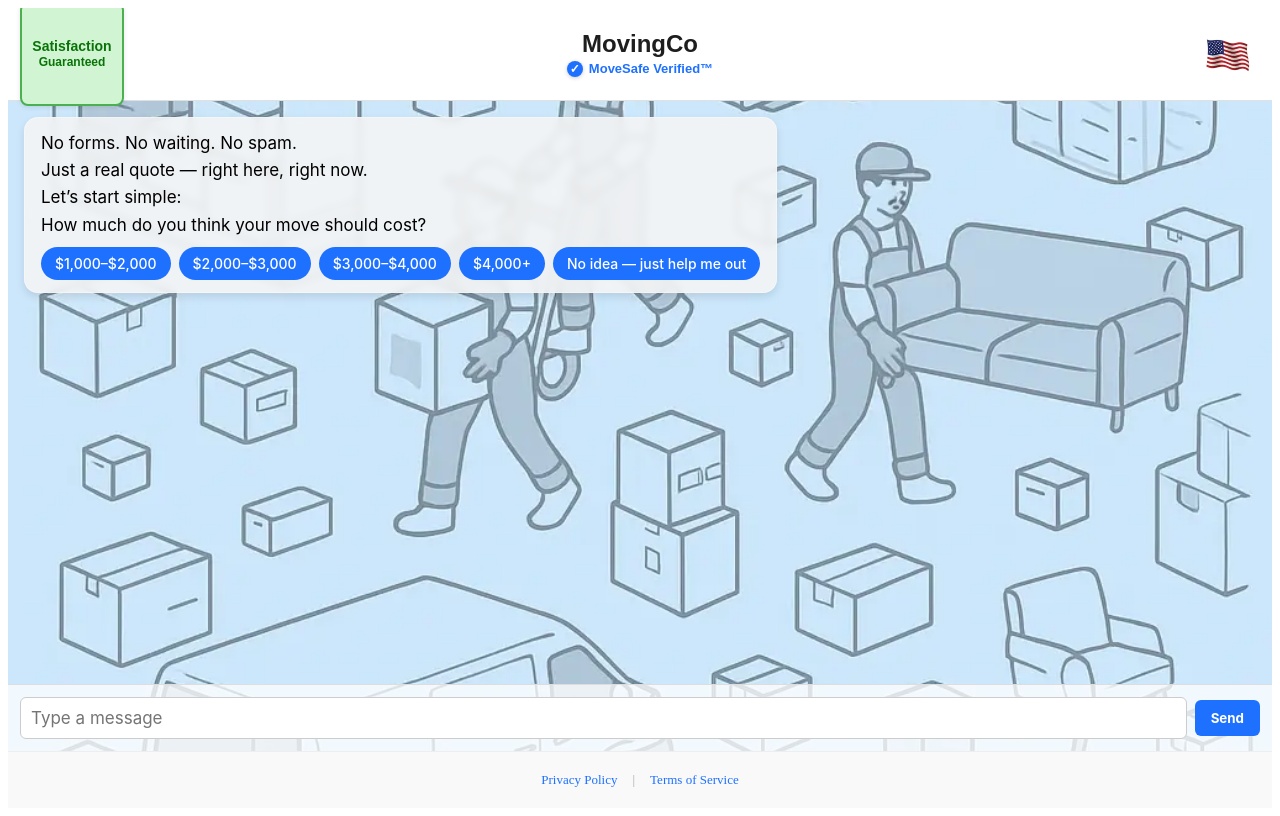
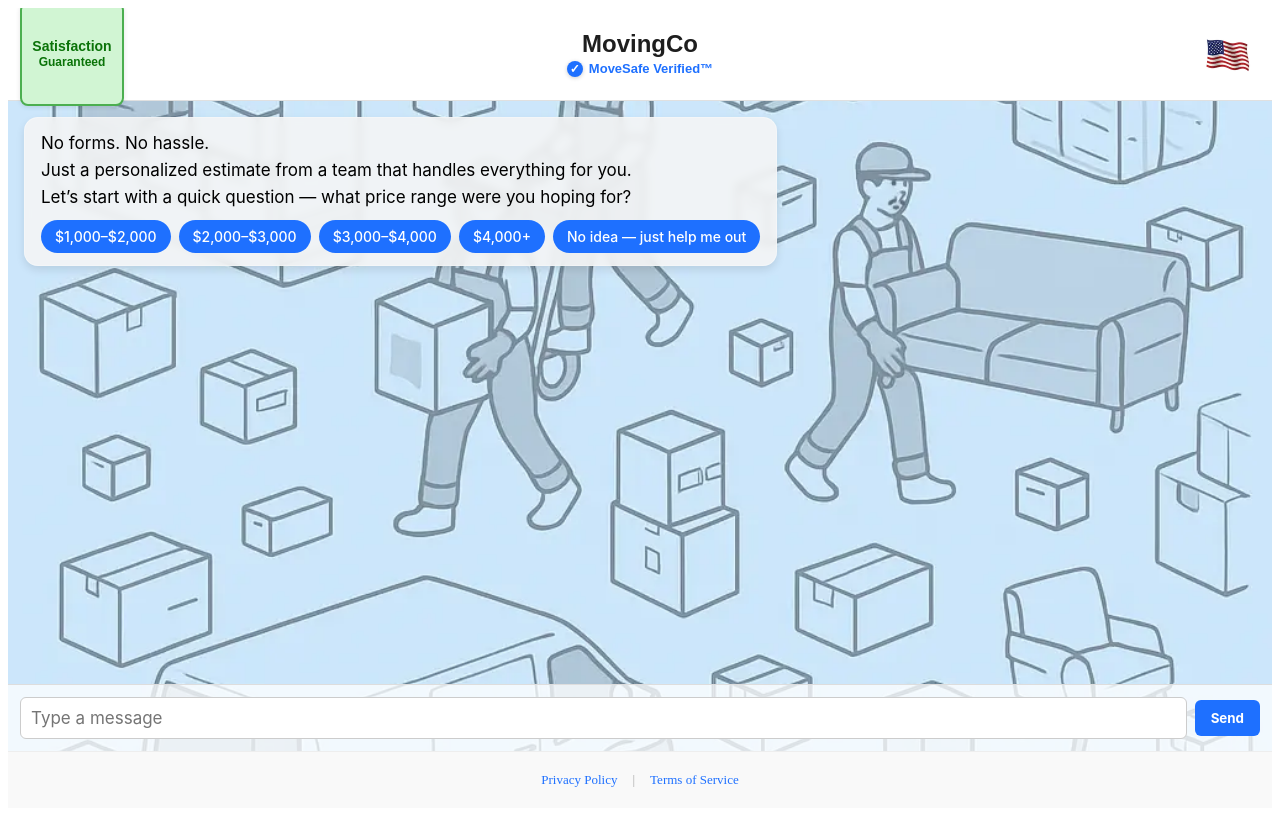
Before and after one commit to Trent2000Steel/V2, a Next.js app: page / in a window 1280 px wide. Built offline with nearby package versions, Linux system fonts and the light colour scheme.

Commit message:
Update ChatUI.js

```diff
--- a/components/ChatUI.js
+++ b/components/ChatUI.js
@@ -125,7 +125,7 @@ export default function ChatUI() {
     {
       id: 1,
       role: 'assistant',
-      text: `No forms. No waiting. No spam.\nJust a real quote — right here, right now.\nLet’s start simple:\n\nHow much do you think your move should cost?`,
+      text: `No forms. No hassle.\nJust a personalized estimate from a team that handles everything for you.\n\nLet’s start with a quick question — what price range were you hoping for?`,
       options: [
         '$1,000–$2,000',
         '$2,000–$3,000',
```
